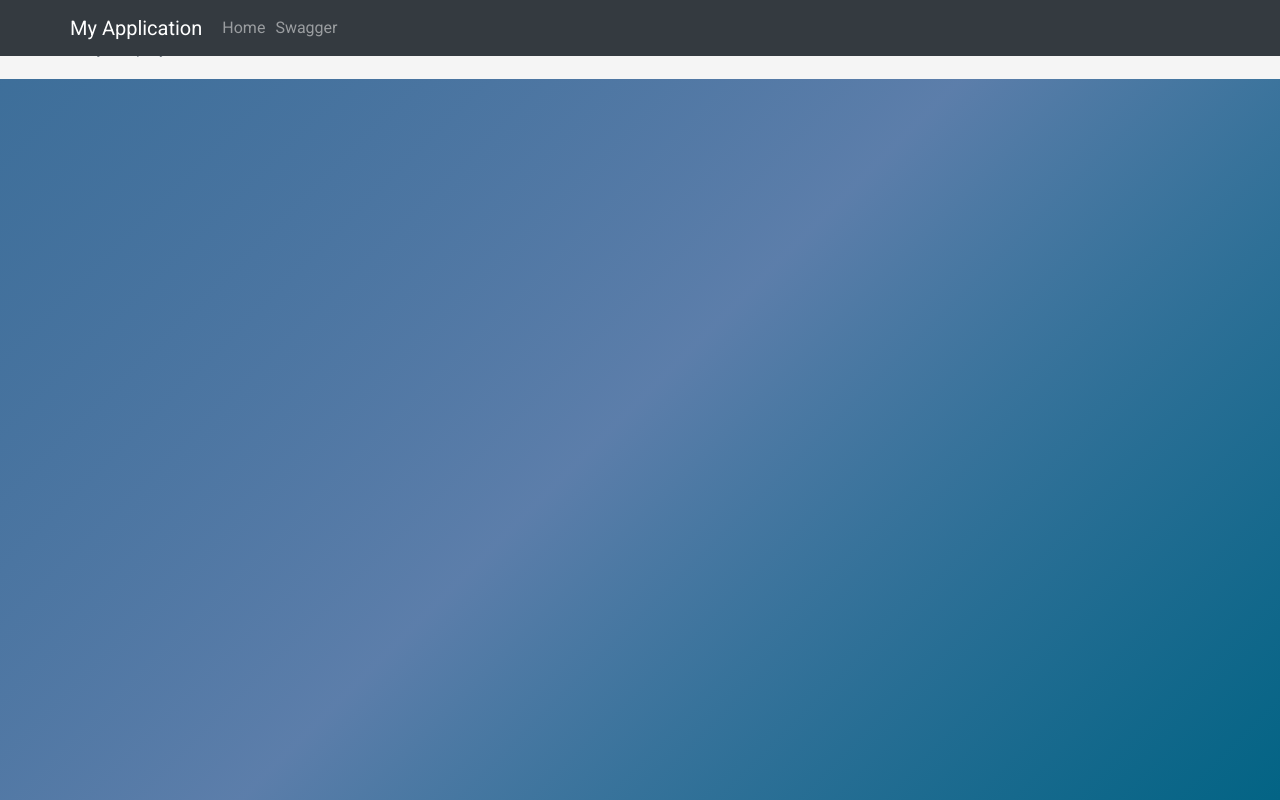
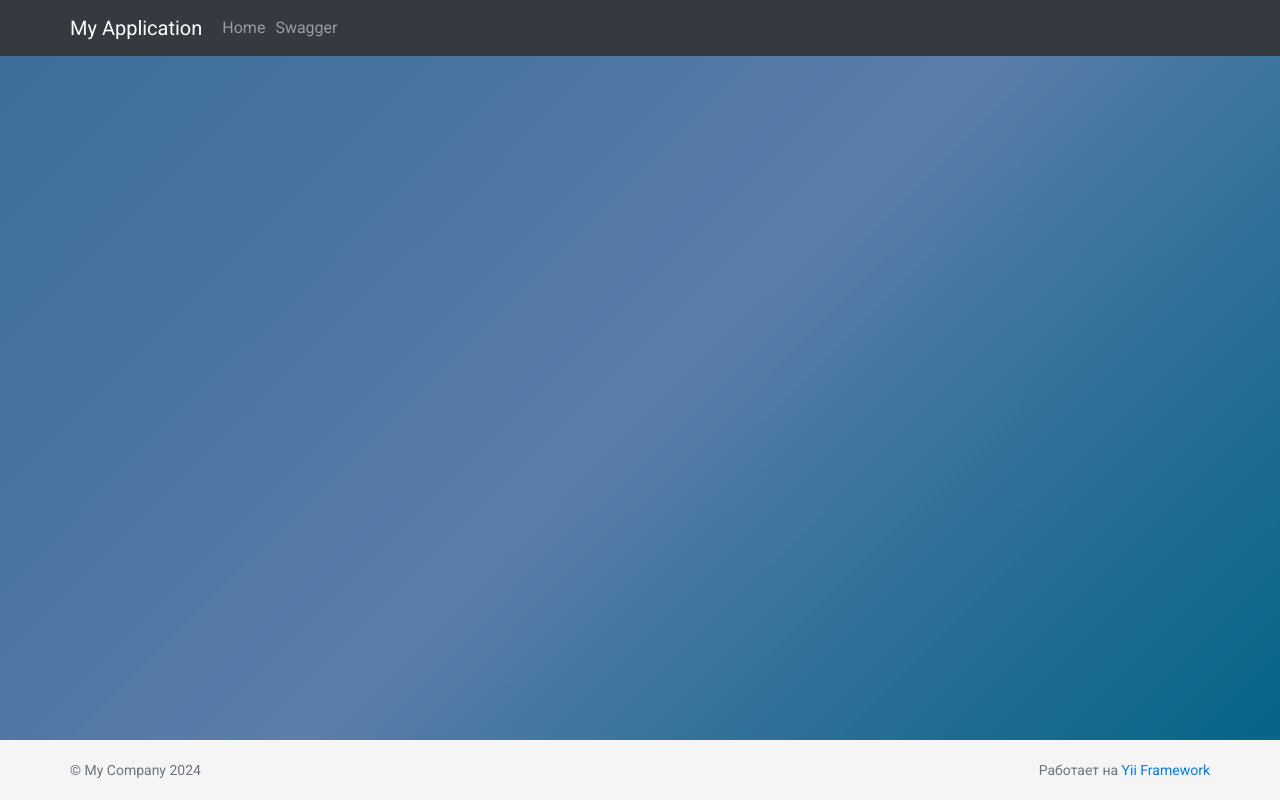
Before and after one commit to DianaSemenova/user-management-app, a React (Create React App) app: page /create-user in a window 1280 px wide. Built offline with nearby package versions, Linux system fonts and the light colour scheme.

Commit message:
chore: fixed footer

```diff
--- a/src/pages/Layout/Layout.tsx
+++ b/src/pages/Layout/Layout.tsx
@@ -4,11 +4,11 @@ import Footer from "../../components/common/Footer/Footer";
 
 const Layout = () => {
   return (
-    <>
+    <div className="wrapper">
       <Header />
       <Outlet />
       <Footer />
-    </>
+    </div>
   );
 };
 
--- a/src/styles/app.scss
+++ b/src/styles/app.scss
@@ -1,3 +1,9 @@
+.wrapper {
+  min-height: 100vh;
+  display: flex;
+  flex-direction: column;
+}
+
 .header {
   position: fixed;
   top: 0;
@@ -61,12 +67,13 @@
   display: flex;
   flex-direction: column;
   padding: 70px 0px 20px;
-  min-height: calc(100vh - 60px);
+  width: 100%;
 }
 
 .footer {
   background-color: #f5f5f5;
   width: 100%;
+  margin-top: auto;
 
   &-block {
     display: flex;
--- a/src/styles/global.styles.scss
+++ b/src/styles/global.styles.scss
@@ -54,7 +54,6 @@ body {
   background-size: cover;
   font-weight: 400;
   font-style: normal;
-  overflow: auto;
 }
 
 h1,
```
